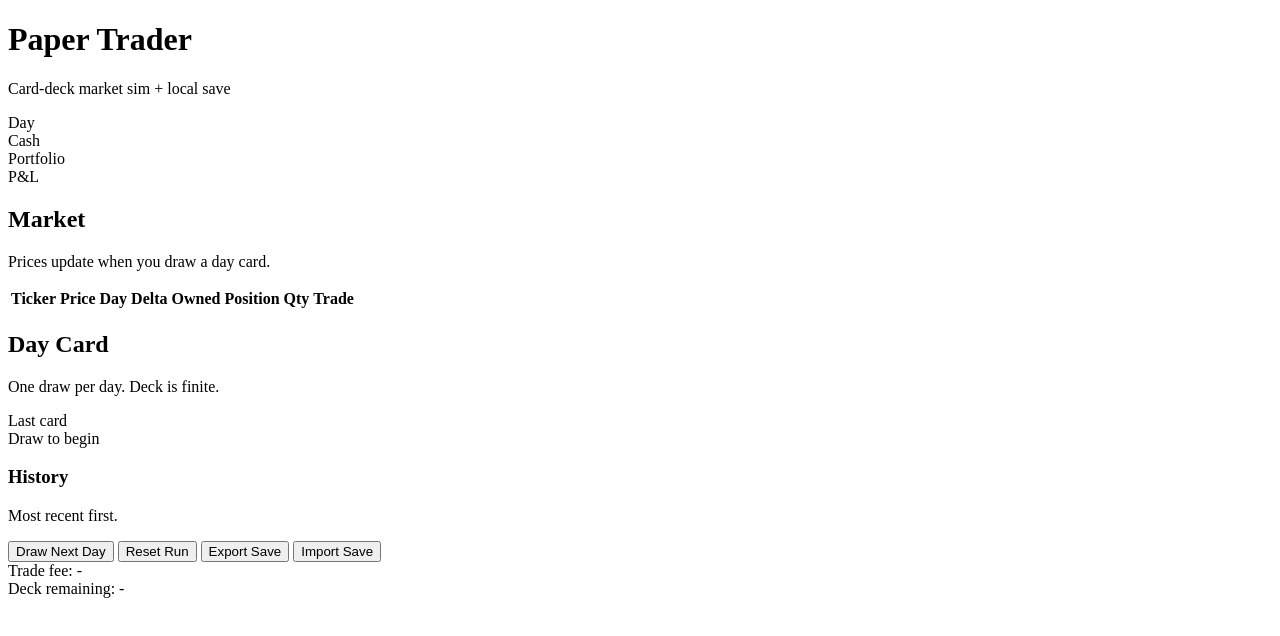
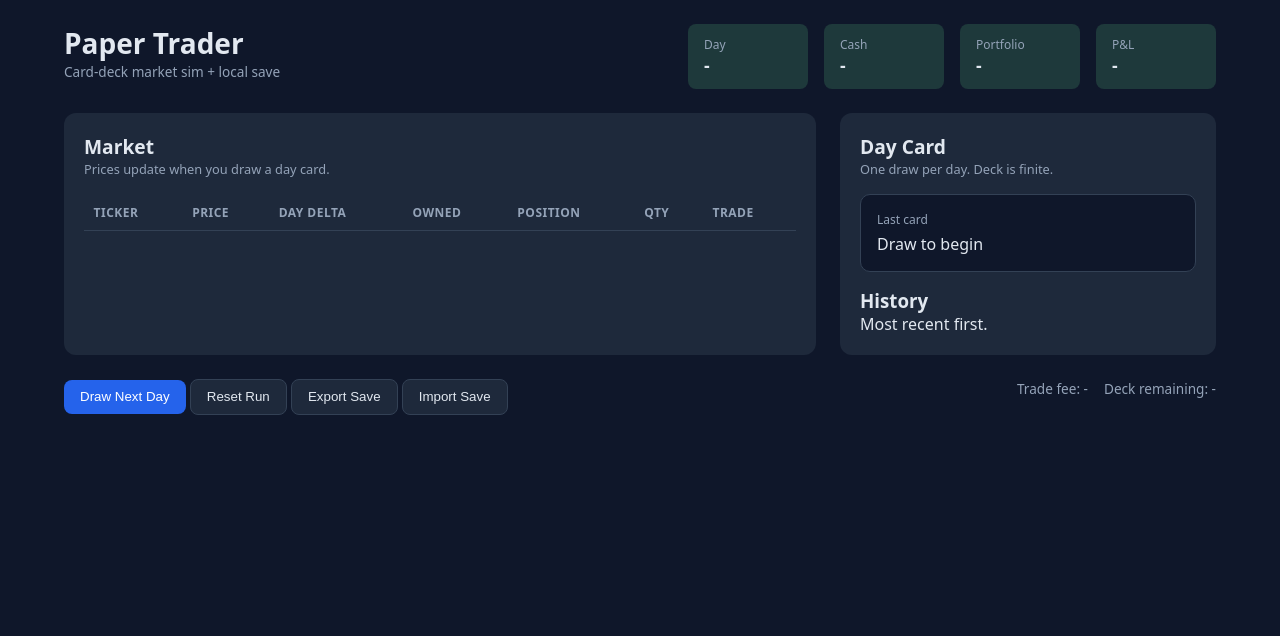
Before and after one commit to Heiner000/PaperTrader, a plain HTML site: page index.html in a window 1280 px wide. Drawn offline with Linux system fonts and the light colour scheme.

Commit message:
adds css

```diff
--- a/index.html
+++ b/index.html
@@ -12,29 +12,42 @@
 </head>
 
 <body>
+    <div class="app" id="app">
         <header class="app_header">
             <div class="brand">
                 <h1 class="brand_title">Paper Trader</h1>
-            <p class="brand-subtitle">Card-deck market sim + local save</p>
+                <p class="brand_subtitle">Card-deck market sim + local save</p>
             </div>
 
-        <section>
-            <div class="kpi">Day</div>
-            <div class="kpi">Cash</div>
-            <div class="kpi">Portfolio</div>
-            <div class="kpi">P&L</div>
+            <section class="kpis" aria-label="Portfolio summary">
+                <div class="kpi">
+                    <div class="kpi_label">Day</div>
+                    <div class="kpi_value" id="kpiDay">-</div>
+                </div>
+                <div class="kpi">
+                    <div class="kpi_label">Cash</div>
+                    <div class="kpi_value" id="kpiCash">-</div>
+                </div>
+                <div class="kpi">
+                    <div class="kpi_label">Portfolio</div>
+                    <div class="kpi_value" id="kpiPortfolio">-</div>
+                </div>
+                <div class="kpi">
+                    <div class="kpi_label">P&L</div>
+                    <div class="kpi_value" id="kpiPnL">-</div>
+                </div>
             </section>
         </header>
 
-    <main>
-        <section class="card">
+        <main class="app_main">
+            <section class="card" aria-label="Market">
                 <div class="card_header">
                     <h2 class="card_title">Market</h2>
                     <p class="card_hint">Prices update when you draw a day card.</p>
                 </div>
 
-            <div class="table_wrap">
-                <table class="table">
+                <div class="table_wrap" role="region" aria-label="Market table" tabindex="0">
+                    <table class="table" id="marketTable">
                         <thead>
                             <tr>
                                 <th scope="col">Ticker</th>
@@ -46,22 +59,22 @@
                                 <th scope="col">Trade</th>
                             </tr>
                         </thead>
-                    <tbody>
+                        <tbody id="marketTbody">
                             <!-- content rendered w/ JS -->
                         </tbody>
                     </table>
                 </div>
             </section>
 
-        <section class="card">
+            <section class="card" aria-label="Market card and history">
                 <div class="card_header">
                     <h2 class="card_title">Day Card</h2>
                     <p class="card_hint">One draw per day. Deck is finite.</p>
                 </div>
 
-            <div class="dayCard">
+                <div class="dayCard" id="dayCard" role="status" aria-live="polite">
                     <div class="dayCard_label">Last card</div>
-                <div class="dayCard_text">Draw to begin</div>
+                    <div class="dayCard_text" id="dayCardText">Draw to begin</div>
                 </div>
 
                 <div class="log">
@@ -69,7 +82,7 @@
                         <h3 class="log_title">History</h3>
                         <p class="log_hint">Most recent first.</p>
                     </div>
-                <ol class="log_list">
+                    <ol class="log_list" id="historyList" aria-label="Event history">
                         <!-- content rendered w/ JS -->
                     </ol>
                 </div>
@@ -77,24 +90,25 @@
         </main>
 
         <footer class="app_footer">
-        <section class="controls">
-            <button class="btn btn--primary">
+            <section class="controls" aria-label="Controls">
+                <button class="btn btn-primary" id="btnNextDay" type="button">
                     Draw Next Day
                 </button>
 
-            <button class="btn">Reset Run</button>
-            <button class="btn">Export Save</button>
-            <button class="btn">Import Save</button>
+                <button class="btn" id="btnReset" type="button">Reset Run</button>
+                <button class="btn" id="btnExport" type="button" title="Copy save JSON to clipboard">Export
+                    Save</button>
+                <button class="btn" id="btnImport" type="button" title="Past save JSON to restore">Import Save</button>
             </section>
 
-        <section class="meta">
+            <section class="meta" aria-label="Game info">
                 <div class="meta_item">
                     <span class="meta_label">Trade fee:</span>
-                <span class="meta_value">-</span>
+                    <span class="meta_value" id="metaFee">-</span>
                 </div>
                 <div class="meta_item">
                     <span class="meta_label">Deck remaining:</span>
-                <span class="meta_value">-</span>
+                    <span class="meta_value" id="metaDeckRemaining">-</span>
                 </div>
             </section>
         </footer>
@@ -106,6 +120,7 @@
         </noscript>
 
         <script type="module" src="./src/app.js"></script>
+    </div>
 </body>
 
 </html>
--- a/styles.css
+++ b/styles.css
@@ -0,0 +1,238 @@
+*,
+*::before,
+*::after {
+    box-sizing: border-box;
+    margin: 0;
+    padding: 0;
+}
+
+html,
+body {
+    height: 100%;
+    font-family:
+        system-ui,
+        -apple-system,
+        BlinkMacSystemFont,
+        "Segoe UI",
+        Roboto,
+        Oxygen,
+        Ubuntu,
+        Cantarell,
+        "Helvetica Neue",
+        sans-serif;
+    background: #0f172a;
+    color: #e2e8f0;
+}
+
+.app {
+    max-width: 1200px;
+    margin: 0 auto;
+    padding: 1.5rem;
+    display: flex;
+    flex-direction: column;
+    gap: 1.5rem;
+}
+
+.app_header,
+.app_footer {
+    display: flex;
+    justify-content: space-between;
+    align-items: flex-start;
+    gap: 1rem;
+    flex-wrap: wrap;
+}
+
+.app_main {
+    display: grid;
+    grid-template-columns: 2fr 1fr;
+    gap: 1.5rem;
+}
+
+@media (max-width: 900px) {
+    .app_main {
+        grid-template-columns: 1fr;
+    }
+}
+
+.brand_title {
+    font-size: 1.75rem;
+    font-weight: 700;
+}
+
+.brand_subtitle {
+    font-size: 0.85rem;
+    color: #94a3b8;
+}
+
+.kpis {
+    display: flex;
+    gap: 1rem;
+    flex-wrap: wrap;
+}
+
+.kpi {
+    background: #1e393b;
+    padding: 0.75rem 1rem;
+    border-radius: 8px;
+    min-width: 120px;
+}
+
+.kpi_label {
+    font-size: 0.75rem;
+    color: #94a3b8;
+}
+
+.kpi_value {
+    font-size: 1.1rem;
+    font-weight: 600;
+}
+
+.card {
+    background: #1e293b;
+    padding: 1.25rem;
+    border-radius: 12px;
+    display: flex;
+    flex-direction: column;
+    gap: 1rem;
+}
+
+.card_title {
+    font-size: 1.2rem;
+    font-weight: 600;
+}
+
+.card_hint {
+    font-size: 0.8rem;
+    color: #94a3b8;
+}
+
+.table_wrap {
+    overflow-x: auto;
+}
+
+.table {
+    width: 100%;
+    border-collapse: collapse;
+    font-size: 0.9rem;
+}
+
+.table th,
+.table td {
+    padding: 0.6rem;
+    text-align: left;
+    border-bottom: 1px solid #334155;
+}
+
+.table th {
+    font-size: 0.75rem;
+    text-transform: uppercase;
+    letter-spacing: 0.04em;
+    color: #94a3b8;
+}
+
+.table tbody tr:hover {
+    background: #273449;
+}
+
+input[type="number"] {
+    width: 60px;
+    padding: 0.3rem;
+    border-radius: 6px;
+    border: 1px solid #334155;
+    background: #0f172a;
+    color: #e2e8f0;
+}
+
+.dayCard {
+    background: #0f172a;
+    padding: 1rem;
+    border-radius: 10px;
+    border: 1px solid #334155;
+}
+
+.dayCard_label {
+    font-size: 0.75rem;
+    color: #94a3b8;
+    margin-bottom: 0.3rem;
+}
+
+.dayCard_text {
+    font-weight: 500;
+}
+
+.log_list {
+    list-style: none;
+    max-height: 200px;
+    overflow-y: auto;
+    display: flex;
+    flex-direction: column;
+    gap: 0.4rem;
+    font-size: 0.85rem;
+}
+
+.log_list li {
+    background: #0f172a;
+    padding: 0.5rem;
+    border-radius: 6px;
+    border: 1px solid #334155;
+}
+
+.btn {
+    padding: 0.6rem 1rem;
+    border-radius: 8px;
+    border: 1px solid #334155;
+    background: #1e293b;
+    color: #e2e8f0;
+    cursor: pointer;
+    font-weight: 500;
+    transition: all 0.15s ease;
+}
+
+.btn:hover {
+    background: #334155;
+}
+
+.btn-primary {
+    background: #2563eb;
+    border: none;
+    color: white;
+}
+
+.btn-primary:hover {
+    background: #1d4ed8;
+}
+
+.btn:disabled {
+    opacity: 0.5;
+    cursor: not-allowed;
+}
+
+.meta {
+    display: flex;
+    gap: 1rem;
+    font-size: 0.85rem;
+    color: #94a3b8;
+}
+
+.meta_label {
+    font-weight: 500;
+}
+
+.positive {
+    color: #22c55e;
+}
+
+.negative {
+    color: #ef4444;
+}
+
+.neutral {
+    color: #94a3b8;
+}
+
+.noscript {
+    padding: 1rem;
+    text-align: center;
+    background: #7c2d12;
+    color: white;
+}
```
Lines whose indentation alone changed are shown as unchanged.
